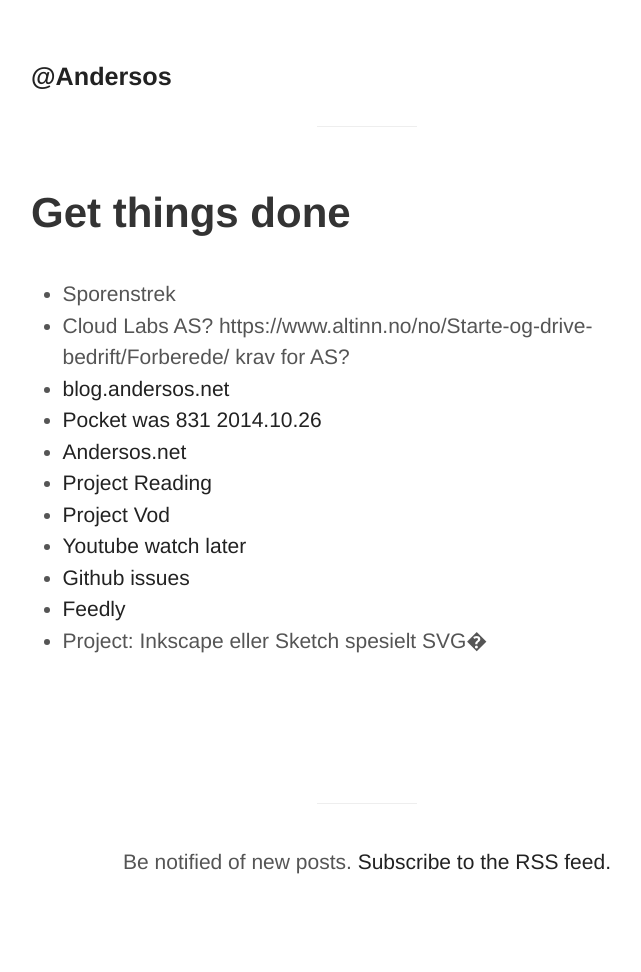
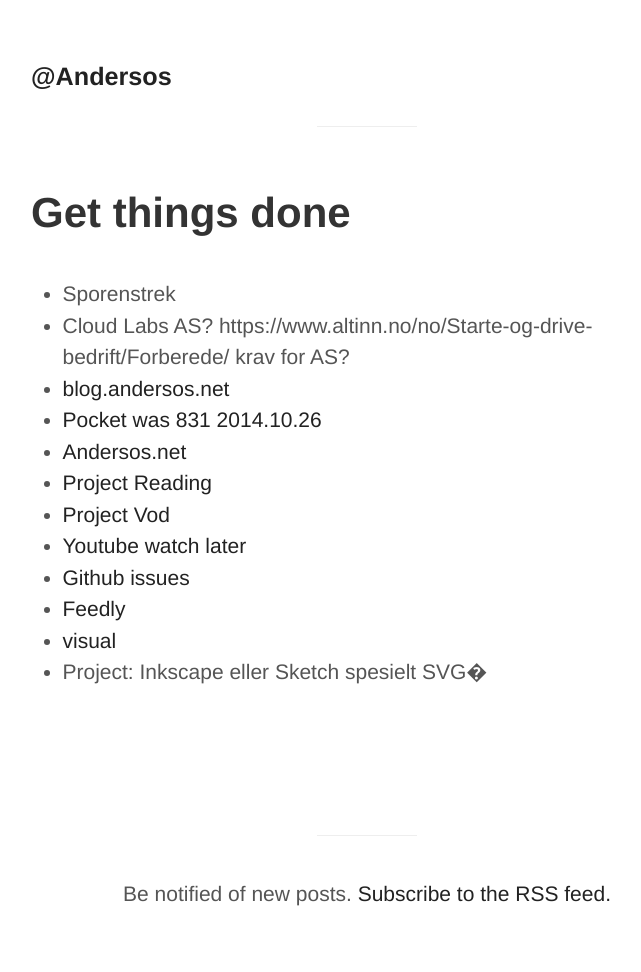
Before and after one commit to Andersos/andersos.net, a Jekyll site: the page built from gtd.html, in a window 1280 px wide. Shown: the whole page, without its empty margins (273-914 px from the left). Built offline with Jekyll 4.4.1, drawn with Linux system fonts in a browser that asks for light colours; Markdown is read by kramdown in place of the engine named in the settings; before the commit the page ends 941 px from its top, so only the background shows below that.

Commit message:
Add visual

```diff
--- a/gtd.html
+++ b/gtd.html
@@ -6,6 +6,7 @@
 <ul>
     <li>Sporenstrek</li>
     <li>Cloud Labs AS? https://www.altinn.no/no/Starte-og-drive-bedrift/Forberede/ krav for AS?</li>
+
     <li><a href="https://github.com/Andersos/blog.andersos.net/issues">blog.andersos.net</a></li>
     <li><a href="http://getpocket.com/a/queue/">Pocket</a> <a href="https://twitter.com/Andersos/status/526351254113771520">was 831 <time datetime="2014-10-26">2014.10.26</time></a></li>
     <li><a href="https://github.com/Andersos/andersos.net/issues">Andersos.net</a></li>
@@ -14,5 +15,6 @@
     <li><a href="https://www.youtube.com/playlist?list=WL">Youtube watch later</a></li>
     <li><a href="https://github.com/issues">Github issues</a></li>
     <li><a href="http://feedly.com/">Feedly</a></li>
+    <li><a href="https://github.com/Andersos/visual">visual</a></li>
     <li>Project: Inkscape eller Sketch spesielt SVG�</li>
 </ul>
```
